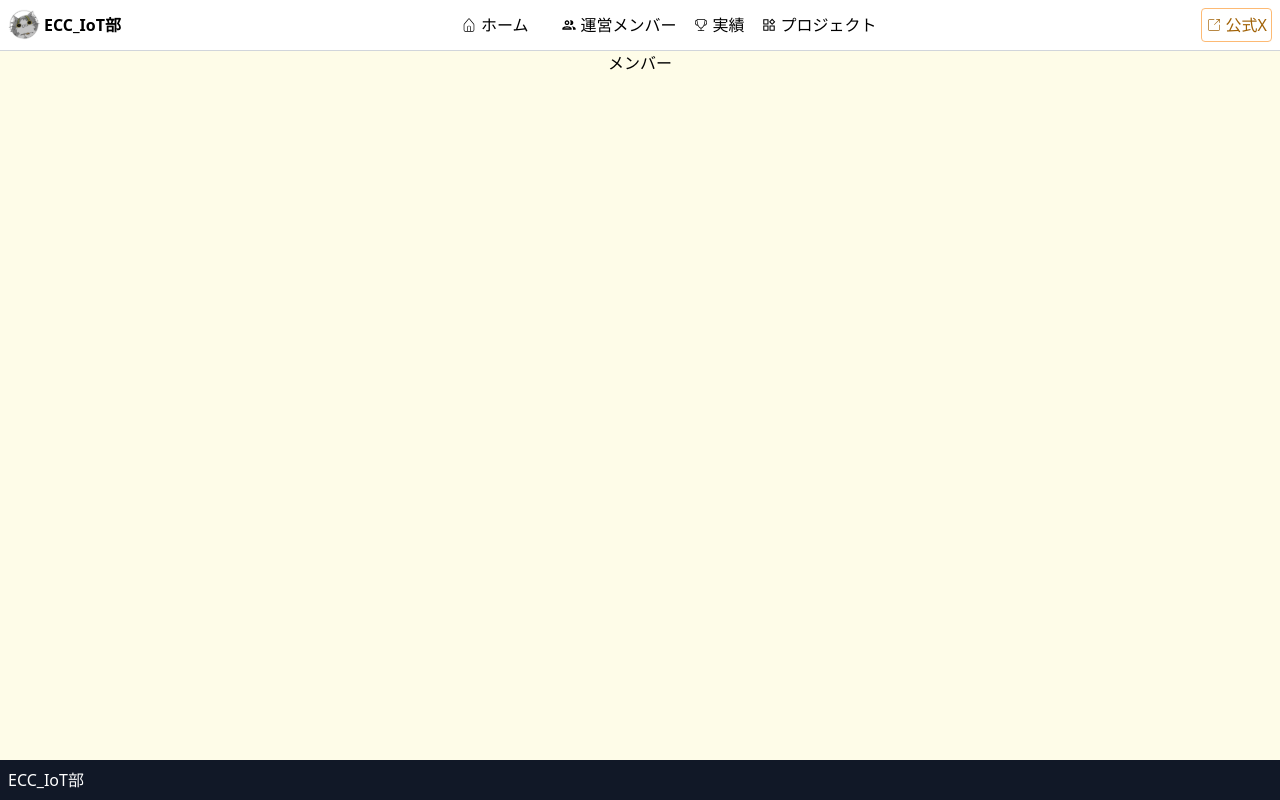
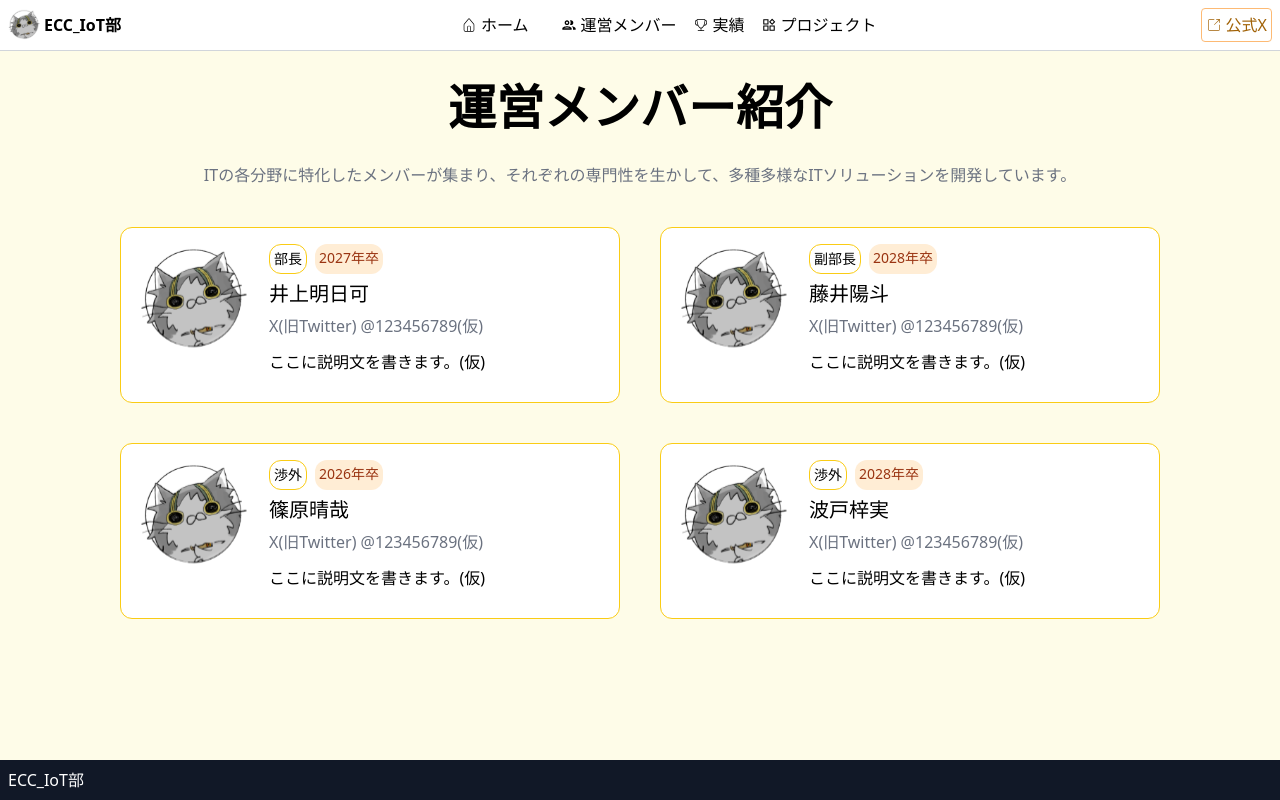
Before and after one commit to ECC-IoT-Website/IoT-web-front, a React (Vite) app: page /member in a window 1280 px wide. Built offline with nearby package versions, Linux system fonts and the light colour scheme.

Commit message:
[add] メンバー紹介ページの作成

```diff
--- /dev/null
+++ b/src/features/member/member-card.tsx
@@ -0,0 +1,26 @@
+type MemberCardProps = {
+  name: string;
+  graduationYear: string;
+  position?: string;
+  profileImage?: string;
+  description?: string;
+}
+
+export const MemberCard = ({ name, graduationYear, position, profileImage, description }: MemberCardProps) => {
+    return (
+        <div className="bg-white border-solid border rounded-xl border-yellow-400 p-4 flex gap-5 md:min-w-[500px]">
+            <div>
+            <img src="src/assets/nyariot-icon.svg" alt="運営メンバーのアイコン" className="w-28" />
+            </div>
+            <div>
+            <div className="flex gap-2">
+                <span className="p-1 border-solid border rounded-xl border-yellow-400 text-sm">{position}</span>
+                <span className="p-1 rounded-xl bg-orange-100 text-sm text-orange-800">{graduationYear}年卒</span>
+            </div>
+            <p className="text-xl leading-10">{name}</p>
+            <p className="text-gray-500">X(旧Twitter) <a href="">@123456789(仮)</a></p>
+            <p className="my-3">{description}</p>
+            </div>
+        </div>
+    );
+}
--- a/src/pages/member.tsx
+++ b/src/pages/member.tsx
@@ -1,7 +1,16 @@
+import { MemberCard } from "../features/member/member-card";
+
 export const Member = () => {
   return (
     <div>
-      <p>メンバー</p>
+      <h2 className="text-center text-5xl my-8 font-bold">運営メンバー紹介</h2>
+      <p className="text-center max-w-4xl mx-auto text-gray-500 mb-10">ITの各分野に特化したメンバーが集まり、それぞれの専門性を生かして、多種多様なITソリューションを開発しています。</p>
+      <div className="flex gap-10 flex-wrap justify-center">
+        <MemberCard name="井上明日可" graduationYear="2027" position="部長" profileImage="" description="ここに説明文を書きます。(仮)" />
+        <MemberCard name="藤井陽斗" graduationYear="2028" position="副部長" profileImage="" description="ここに説明文を書きます。(仮)" />
+        <MemberCard name="篠原晴哉" graduationYear="2026" position="渉外" profileImage="" description="ここに説明文を書きます。(仮)" />
+        <MemberCard name="波戸梓実" graduationYear="2028" position="渉外" profileImage="" description="ここに説明文を書きます。(仮)" />
+      </div>
     </div>
   );
 }
```
